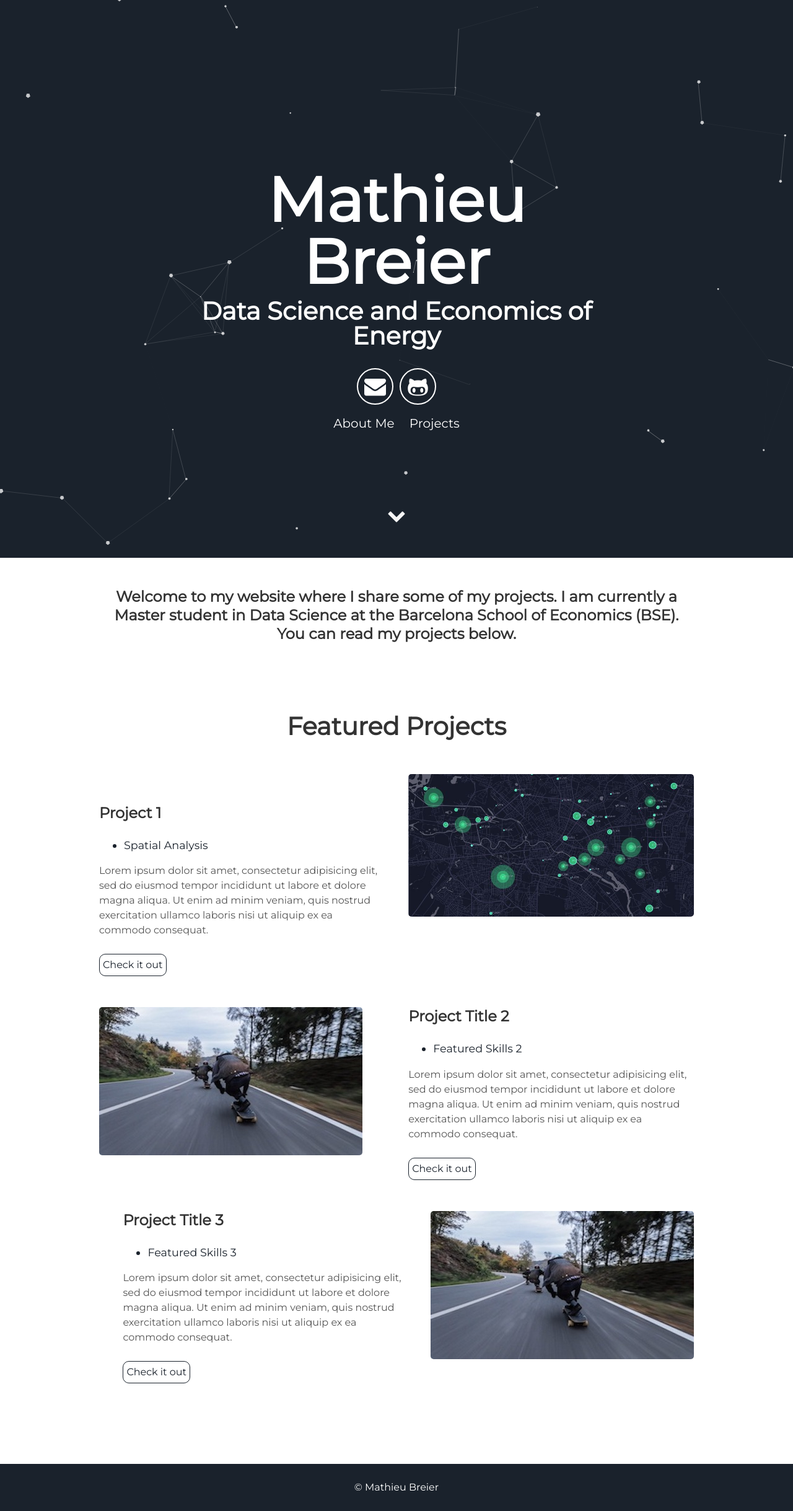
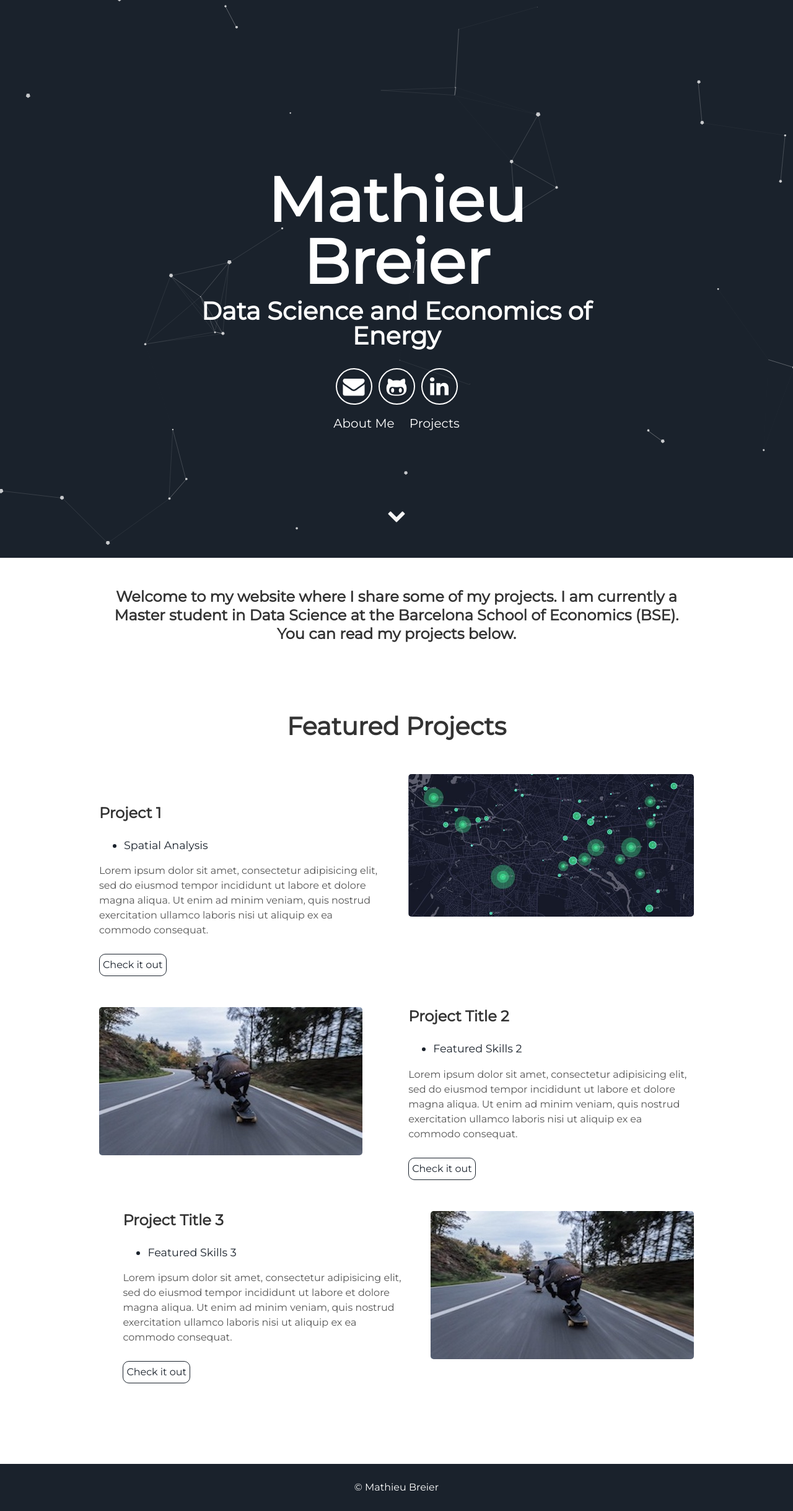
Before and after one commit to mtbrr26/MathieuBreier.github.io, a Jekyll site: the page built from index.html, in a window 1280 px wide. Shown: the whole page at 62% size. Built offline with Jekyll 4.4.1, drawn with Linux system fonts in a browser that asks for light colours.

Commit message:
Update header.html

```diff
--- a/_includes/header.html
+++ b/_includes/header.html
@@ -7,6 +7,7 @@
       <div class="header-icons">
         <a aria-label="Send email" href="mailto:breiermathieu@gmail.com"><i class="icon fa fa-envelope"></i></a>
         <a aria-label="My Github" target="_blank" href="https://github.com/mtbrr26"><i class="icon fa fa-github-alt" aria-hidden="true"></i></a>
+        <a aria-label="My Linkedin" href="https://www.linkedin.com/in/mathieu-breier/"><i class="icon fa fa-linkedin"></i></a>
       </div>
       <div class="header-links">
         <a class="link" href="#about" data-scroll>About Me</a>
```
